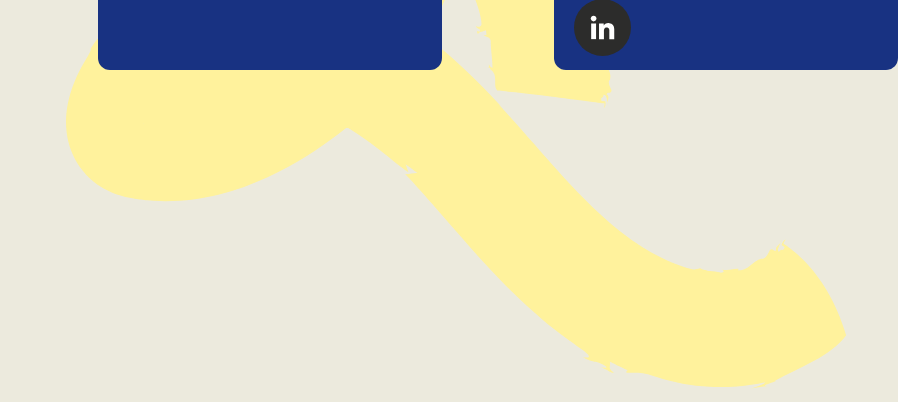
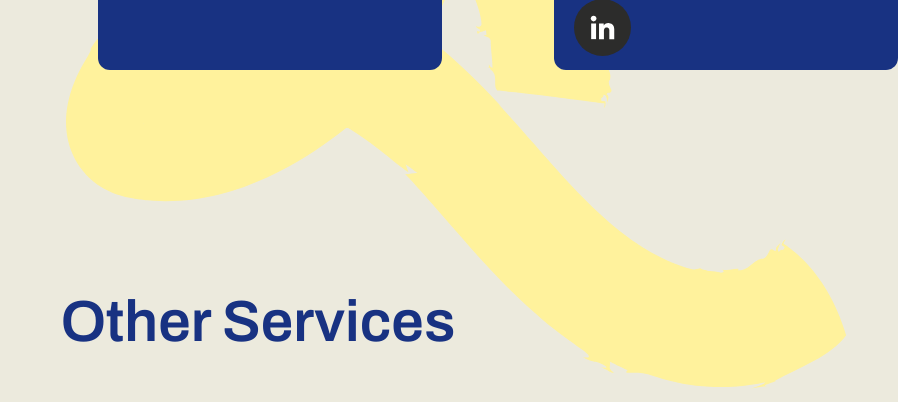
Before and after one commit to almondkiruthu/Limarge, a React (Vite) app in the folder client/: page / in a window 1280 px wide. Shown: the part 5893-6295 px from the top of the page, without its empty margins (382-1280 px from the left). Built offline with nearby package versions, Linux system fonts and the light colour scheme.

Commit message:
Created the othjer services section

```diff
--- a/client/src/components/Servicesextension.tsx
+++ b/client/src/components/Servicesextension.tsx
@@ -1,9 +1,16 @@
+import OtherServicescards from "./OtherServicescards";
+
 const Servicesextension = () => {
   return (
     <>
+      <div className="pt-52">
+        <div className="text-center pb-10">
+          <h3 className="font-archivo text-customBlue text-[58px] font-semibold">Other Services</h3>
+        </div>
+        <OtherServicescards />
+      </div>
+    </>
+  );
+};
 
-    </>
-  )
-}
-
-export default Servicesextension
+export default Servicesextension;
```
